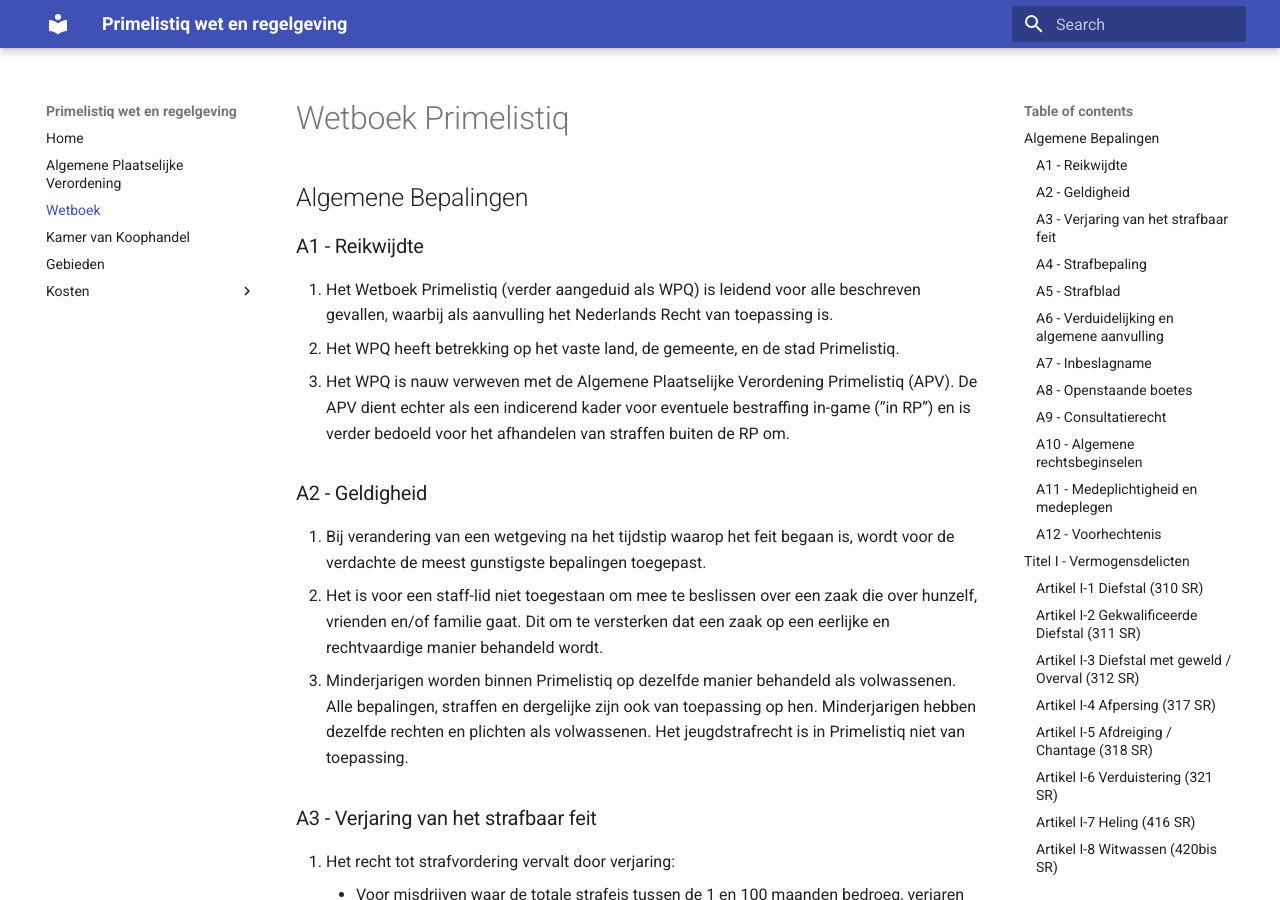
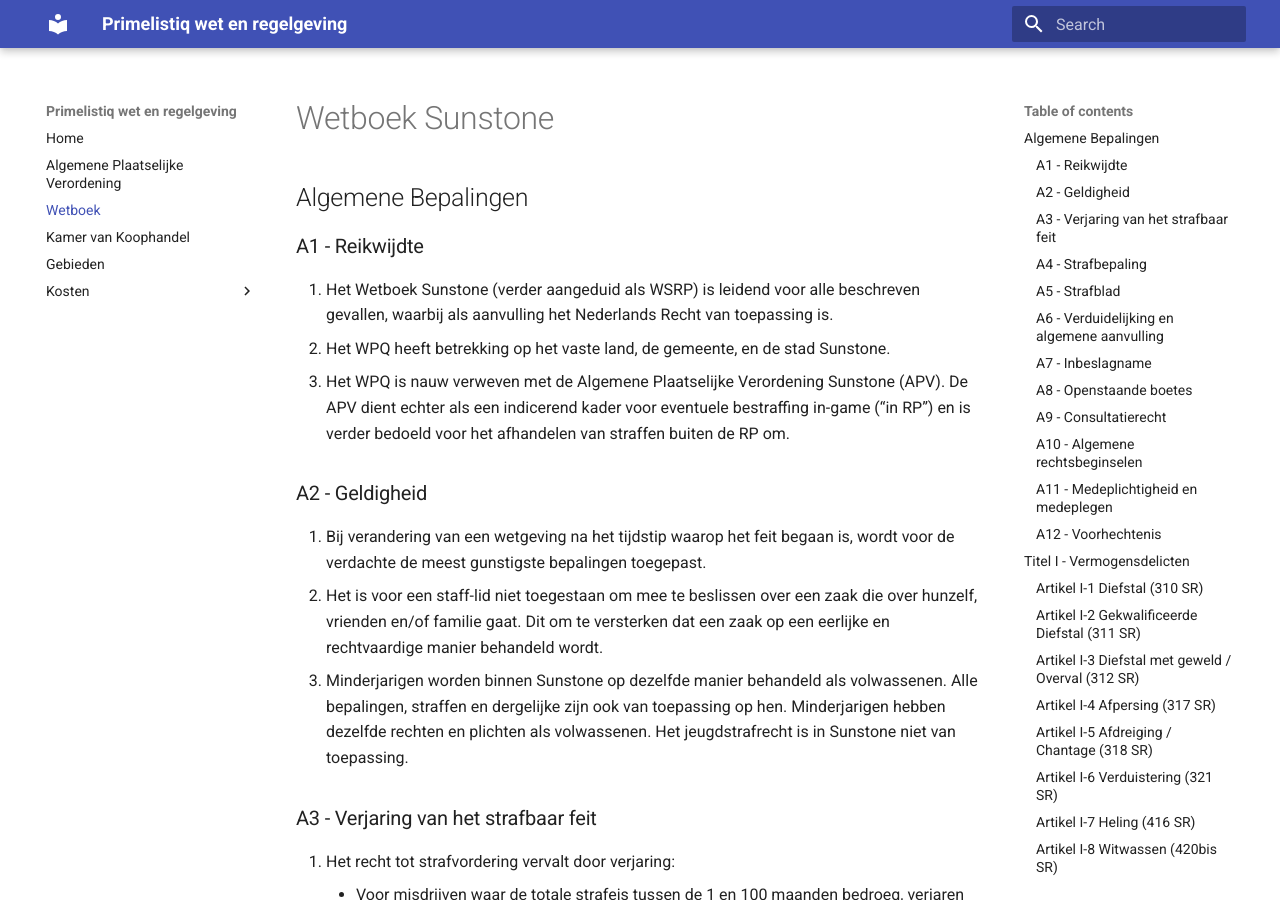
Before and after one commit to mickjoel/wetboek.sunstone, an MkDocs documentation site: the page built from docs/wetboek.md, in a window 1280 px wide and 900 px high. Built offline with MkDocs 1.6.1 and Material for MkDocs 9.7.7, drawn with Linux system fonts in a browser that asks for light colours; some of the changed text lies outside the part shown.

Commit message:
Update wetboek.md

```diff
--- a/docs/wetboek.md
+++ b/docs/wetboek.md
@@ -1,18 +1,18 @@
-# Wetboek Primelistiq
+# Wetboek Sunstone
 
 ## Algemene Bepalingen
 
 ### A1 - Reikwijdte
 
-1. Het Wetboek Primelistiq (verder aangeduid als WPQ) is leidend voor alle beschreven gevallen, waarbij als aanvulling het Nederlands Recht van toepassing is.
-2. Het WPQ heeft betrekking op het vaste land, de gemeente, en de stad Primelistiq.
-3. Het WPQ is nauw verweven met de Algemene Plaatselijke Verordening Primelistiq (APV). De APV dient echter als een indicerend kader voor eventuele bestraffing in-game (“in RP”) en is verder bedoeld voor het afhandelen van straffen buiten de RP om.
+1. Het Wetboek Sunstone (verder aangeduid als WSRP) is leidend voor alle beschreven gevallen, waarbij als aanvulling het Nederlands Recht van toepassing is.
+2. Het WPQ heeft betrekking op het vaste land, de gemeente, en de stad Sunstone.
+3. Het WPQ is nauw verweven met de Algemene Plaatselijke Verordening Sunstone (APV). De APV dient echter als een indicerend kader voor eventuele bestraffing in-game (“in RP”) en is verder bedoeld voor het afhandelen van straffen buiten de RP om.
 
 ### A2 - Geldigheid
 
 1. Bij verandering van een wetgeving na het tijdstip waarop het feit begaan is, wordt voor de verdachte de meest gunstigste bepalingen toegepast.
 2. Het is voor een staff-lid niet toegestaan om mee te beslissen over een zaak die over hunzelf, vrienden en/of familie gaat. Dit om te versterken dat een zaak op een eerlijke en rechtvaardige manier behandeld wordt.
-3. Minderjarigen worden binnen Primelistiq op dezelfde manier behandeld als volwassenen. Alle bepalingen, straffen en dergelijke zijn ook van toepassing op hen. Minderjarigen hebben dezelfde rechten en plichten als volwassenen. Het jeugdstrafrecht is in Primelistiq niet van toepassing.
+3. Minderjarigen worden binnen Sunstone op dezelfde manier behandeld als volwassenen. Alle bepalingen, straffen en dergelijke zijn ook van toepassing op hen. Minderjarigen hebben dezelfde rechten en plichten als volwassenen. Het jeugdstrafrecht is in Sunstone niet van toepassing.
 
 ### A3 - Verjaring van het strafbaar feit
 
@@ -72,7 +72,7 @@
     8. Er kan alleen in beroep gegaan worden tegen een inbeslagname door middel van een advocaat. Het voertuig kan er alleen uitgehaald worden als er een advocaat betrokken is, of d.m.v. het klachtenformulier.
     9. Uitzonderingsgrond voor teruggave van het voertuig is, indien het een voertuig betreft zoals omschreven in Artikel III-14 Illegale voertuigen of indien een voertuig voor de vierde keer in beslag wordt genomen. In dit geval zal het voertuig worden vernietigd of verkocht. Ook voertuigen die langer dan veertien (14) dagen in de opslag staan, zullen worden vernietigd of verkocht. Dit laatste geldt niet indien er bezwaar is aangetekend via het klachtenformulier van de politie of koninklijke marechaussee.
 3. Geldige redenen voor inbeslagname zijn:
-    1. Plegen van een strafbaar feit uit het wetboek van Primelistiq waarbij het goed direct of indirect betrokken is, behalve fout parkeren en een snelheidsovertreding met uitzondering zoals beschreven in lid E van dit artikel;
+    1. Plegen van een strafbaar feit uit het wetboek van Sunstone waarbij het goed direct of indirect betrokken is, behalve fout parkeren en een snelheidsovertreding met uitzondering zoals beschreven in lid E van dit artikel;
     2. Plegen van een misdrijf uit de Nederlandse wetgeving waarbij het goed direct of indirect betrokken is;
     3. Niet stoppen voor stopteken gegeven door middel van een politietransparant of rode lamp;
     4. Niet voldoen aan (verkeers)aanwijzing van bevoegde en als zodanig kenbare opsporingsambtenaar of lid van de Koninklijke Luchtmacht;
@@ -1216,4 +1216,4 @@ Onder terroristisch misdrijf/daad wordt verstaan het oogmerk om de bevolking of
 6. Feiten of omstandigheden van algemene bekendheid behoeven geen bewijs.
 
 ---------------------
-*Wetboek Primelistiq is opgesteld uit naam van de Hoge Raad, bedoeld voor het eiland, de gemeente en de stad Primelistiq, opgetekend door Mick Joel Escobar, te Primelistiq.*
+*Wetboek Sunstone is opgesteld uit naam van de Hoge Raad, bedoeld voor het eiland, de gemeente en de stad Sunstone, opgetekend door Mick Joel Escobar, te Sunstone.*
```
